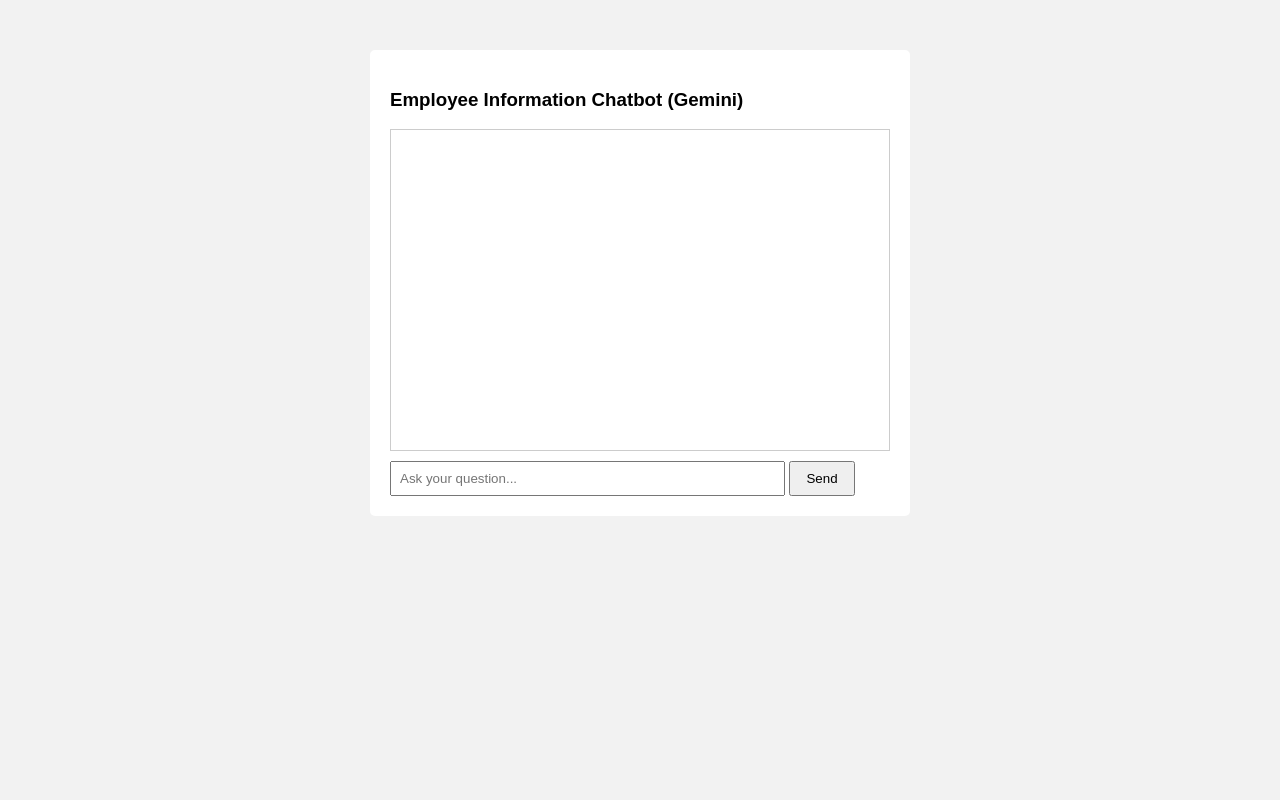
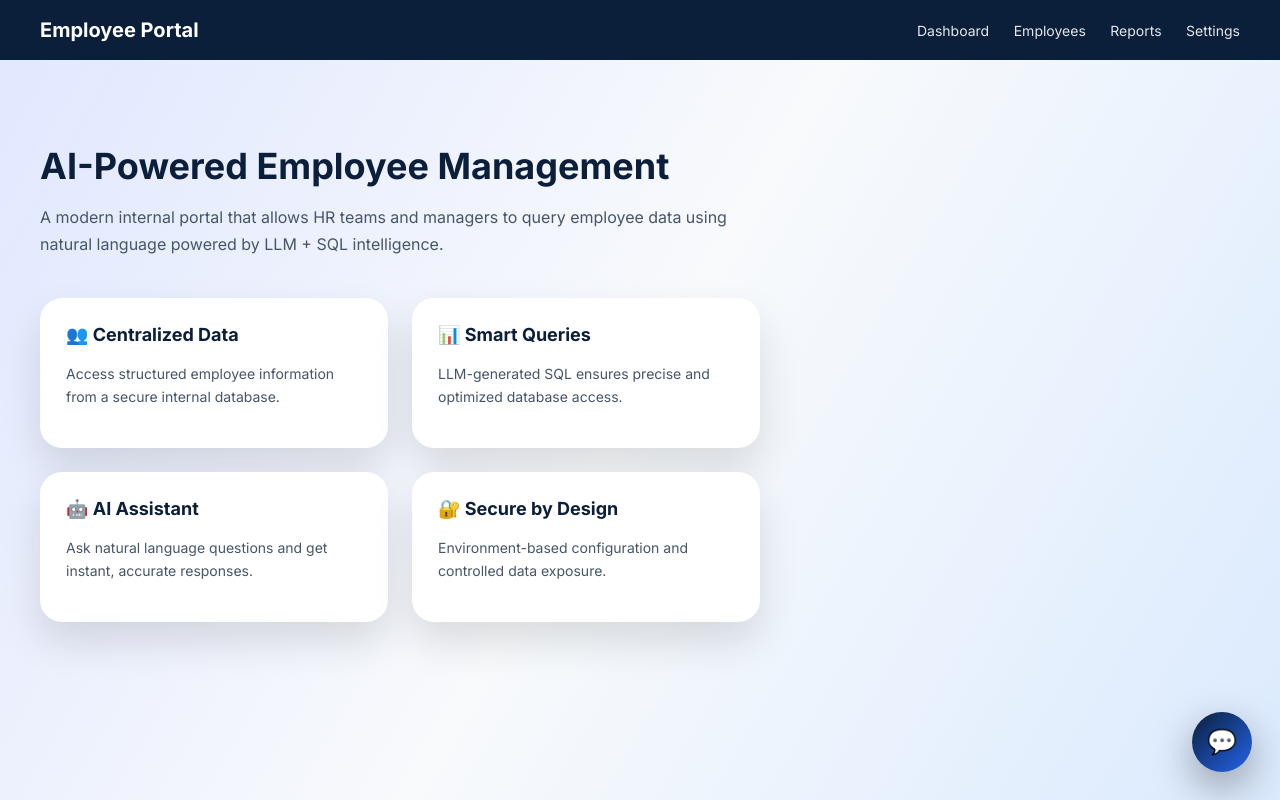
Before and after one commit to ShraddhaAlhat/sql-rag-pdb, a Flask app: page / in a window 1280 px wide. Run offline with Flask 3, Linux system fonts and the light colour scheme.

Commit message:
Improve UI

```diff
--- a/templates/index.html
+++ b/templates/index.html
@@ -1,66 +1,325 @@
 <!DOCTYPE html>
-<html>
+<html lang="en">
 <head>
-    <title>Employee Chatbot</title>
+<meta charset="UTF-8">
+<title>Employee Portal</title>
+
+<link href="https://fonts.googleapis.com/css2?family=Inter:wght@400;500;600;700&display=swap" rel="stylesheet">
+
 <style>
-        body { font-family: Arial; background: #f2f2f2; }
-        .chat-box {
-            width: 500px;
-            margin: 50px auto;
+* { box-sizing: border-box; }
+
+body {
+    margin: 0;
+    font-family: 'Inter', sans-serif;
+    background: linear-gradient(120deg, #e0e7ff, #f8fafc, #dbeafe);
+    min-height: 100vh;
+    overflow-x: hidden;
+    color: #0f172a;
+}
+
+/* ===== HEADER ===== */
+header {
+    background: #0b1f3a;
+    color: white;
+    padding: 18px 40px;
+    display: flex;
+    justify-content: space-between;
+    align-items: center;
+}
+
+header h2 {
+    margin: 0;
+    font-size: 20px;
+}
+
+nav a {
+    color: #e5e7eb;
+    margin-left: 20px;
+    text-decoration: none;
+    font-size: 14px;
+}
+
+/* ===== MAIN CONTENT ===== */
+.main-content {
+    max-width: 1400px;
+    margin: auto;
+    padding: 60px 520px 160px 40px;
+}
+
+.hero h1 {
+    font-size: 36px;
+    margin-bottom: 14px;
+    color: #0b1f3a;
+}
+
+.hero p {
+    font-size: 16px;
+    color: #475569;
+    max-width: 720px;
+    line-height: 1.7;
+}
+
+/* ===== CARDS ===== */
+.cards {
+    margin-top: 40px;
+    display: grid;
+    grid-template-columns: repeat(2, 1fr);
+    gap: 24px;
+}
+
+.card {
     background: white;
-            padding: 20px;
-            border-radius: 5px;
+    padding: 26px;
+    border-radius: 22px;
+    box-shadow: 0 20px 40px rgba(0,0,0,0.12);
 }
-        .messages {
-            height: 300px;
+
+.card h3 {
+    margin-top: 0;
+    font-size: 18px;
+    color: #0b1f3a;
+}
+
+.card p {
+    font-size: 14px;
+    color: #475569;
+    line-height: 1.6;
+}
+
+/* ===== TOGGLE BUTTON ===== */
+.chat-toggle {
+    position: fixed;
+    bottom: 28px;
+    right: 28px;
+    width: 60px;
+    height: 60px;
+    border-radius: 50%;
+    background: linear-gradient(135deg, #0b1f3a, #2563eb);
+    color: white;
+    border: none;
+    font-size: 24px;
+    cursor: pointer;
+    box-shadow: 0 15px 40px rgba(0,0,0,0.35);
+    z-index: 3000;
+}
+
+/* ===== CHAT PANEL ===== */
+.chat-app {
+    position: fixed;
+    right: 24px;
+    bottom: 110px;
+    width: 420px;
+    height: calc(100vh - 200px);
+    background: white;
+    border-radius: 36px;
+    box-shadow: 0 30px 70px rgba(0,0,0,0.3);
+    display: none;
+    flex-direction: column;
+    overflow: hidden;
+    z-index: 2500;
+}
+
+/* HEADER */
+.chat-header {
+    padding: 18px 22px;
+    background: linear-gradient(135deg, #0b1f3a, #12335f);
+    color: white;
+    display: flex;
+    justify-content: space-between;
+    align-items: center;
+}
+
+.status {
+    font-size: 12px;
+    color: #c7d2fe;
+    display: flex;
+    align-items: center;
+    gap: 6px;
+}
+
+.status-dot {
+    width: 8px;
+    height: 8px;
+    background: #22c55e;
+    border-radius: 50%;
+}
+
+/* BODY */
+.chat-body {
+    flex: 1;
+    padding: 18px;
+    background: #f8fafc;
     overflow-y: auto;
-            border: 1px solid #ccc;
-            padding: 10px;
-            margin-bottom: 10px;
+    display: flex;
+    flex-direction: column;
+    gap: 10px;
 }
-        .user { color: blue; margin-bottom: 5px; }
-        .bot { color: green; margin-bottom: 10px; }
-        input { width: 75%; padding: 8px; }
-        button { padding: 8px 15px; }
+
+/* MESSAGE */
+.bubble {
+    padding: 14px 16px;
+    border-radius: 18px;
+    font-size: 14px;
+    max-width: 85%;
+    line-height: 1.5;
+}
+
+.user {
+    background: #1e3a8a;
+    color: white;
+    align-self: flex-end;
+}
+
+.bot {
+    background: #e5e7eb;
+    color: #0f172a;
+    align-self: flex-start;
+}
+
+/* FOOTER */
+.chat-footer {
+    padding: 18px 20px;
+    background: white;
+    border-top: 1px solid #e5e7eb;
+    display: flex;
+    gap: 10px;
+}
+
+.chat-footer input {
+    flex: 1;
+    padding: 12px 16px;
+    border-radius: 16px;
+    border: 1px solid #cbd5f5;
+    font-size: 14px;
+    outline: none;
+}
+
+.chat-footer button {
+    padding: 12px 22px;
+    border-radius: 16px;
+    border: none;
+    background: #0b1f3a;
+    color: white;
+    font-weight: 600;
+    cursor: pointer;
+}
 </style>
 </head>
 
 <body>
-<div class="chat-box">
-    <h3>Employee Information Chatbot (Gemini)</h3>
 
-    <div class="messages" id="messages"></div>
+<header>
+    <h2>Employee Portal</h2>
+    <nav>
+        <a href="#">Dashboard</a>
+        <a href="#">Employees</a>
+        <a href="#">Reports</a>
+        <a href="#">Settings</a>
+    </nav>
+</header>
 
-    <input type="text" id="query" placeholder="Ask your question..." />
+<div class="main-content">
+    <div class="hero">
+        <h1>AI-Powered Employee Management</h1>
+        <p>
+            A modern internal portal that allows HR teams and managers to query employee
+            data using natural language powered by LLM + SQL intelligence.
+        </p>
+    </div>
+
+    <div class="cards">
+        <div class="card">
+            <h3>👥 Centralized Data</h3>
+            <p>Access structured employee information from a secure internal database.</p>
+        </div>
+
+        <div class="card">
+            <h3>📊 Smart Queries</h3>
+            <p>LLM-generated SQL ensures precise and optimized database access.</p>
+        </div>
+
+        <div class="card">
+            <h3>🤖 AI Assistant</h3>
+            <p>Ask natural language questions and get instant, accurate responses.</p>
+        </div>
+
+        <div class="card">
+            <h3>🔐 Secure by Design</h3>
+            <p>Environment-based configuration and controlled data exposure.</p>
+        </div>
+    </div>
+</div>
+
+<!-- CHAT PANEL -->
+<div class="chat-app" id="chatApp">
+    <div class="chat-header">
+        <span>Employee Assistant</span>
+        <div class="status">
+            <span class="status-dot"></span> Online
+        </div>
+    </div>
+
+    <div class="chat-body" id="chatBody">
+        <div class="bubble bot">
+            Hello 👋 I can help you with employee salary, department, and joining date.
+        </div>
+    </div>
+
+    <div class="chat-footer">
+        <input id="chatInput" placeholder="Ask about employee details..."
+               onkeypress="if(event.key==='Enter') sendMessage()" />
         <button onclick="sendMessage()">Send</button>
     </div>
+</div>
+
+<!-- TOGGLE BUTTON -->
+<button class="chat-toggle" onclick="toggleChat()">💬</button>
 
 <script>
-function addMessage(text, cls) {
-    let div = document.createElement("div");
-    div.className = cls;
-    div.innerText = text;
-    document.getElementById("messages").appendChild(div);
+function toggleChat() {
+    const chat = document.getElementById("chatApp");
+    chat.style.display = chat.style.display === "flex" ? "none" : "flex";
 }
 
 function sendMessage() {
-    let query = document.getElementById("query").value;
-    if (!query) return;
+    const input = document.getElementById("chatInput");
+    const chatBody = document.getElementById("chatBody");
+    const message = input.value.trim();
 
-    addMessage("You: " + query, "user");
-    document.getElementById("query").value = "";
+    if (!message) return;
 
+    // User message
+    const userDiv = document.createElement("div");
+    userDiv.className = "bubble user";
+    userDiv.innerText = message;
+    chatBody.appendChild(userDiv);
+
+    input.value = "";
+    chatBody.scrollTop = chatBody.scrollHeight;
+
+    // Call backend
     fetch("/chat", {
         method: "POST",
         headers: { "Content-Type": "application/json" },
-        body: JSON.stringify({ query: query })
+        body: JSON.stringify({ query: message })
     })
     .then(res => res.json())
     .then(data => {
-        addMessage("Bot: " + data.answer, "bot");
+        const botDiv = document.createElement("div");
+        botDiv.className = "bubble bot";
+        botDiv.innerText = data.answer || "No response";
+        chatBody.appendChild(botDiv);
+        chatBody.scrollTop = chatBody.scrollHeight;
+    })
+    .catch(() => {
+        const errorDiv = document.createElement("div");
+        errorDiv.className = "bubble bot";
+        errorDiv.innerText = "Error connecting to server.";
+        chatBody.appendChild(errorDiv);
     });
-
 }
 </script>
+
 </body>
 </html>
```
Lines whose indentation alone changed are shown as unchanged.
